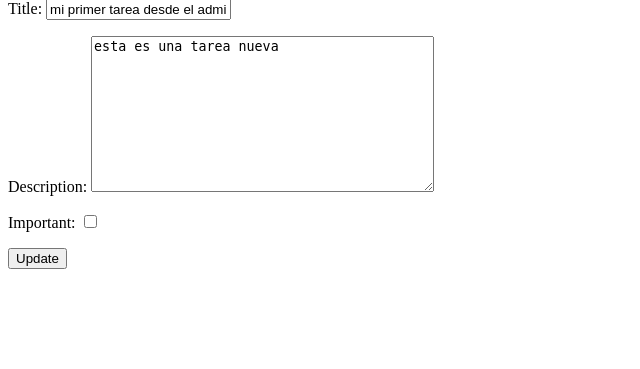
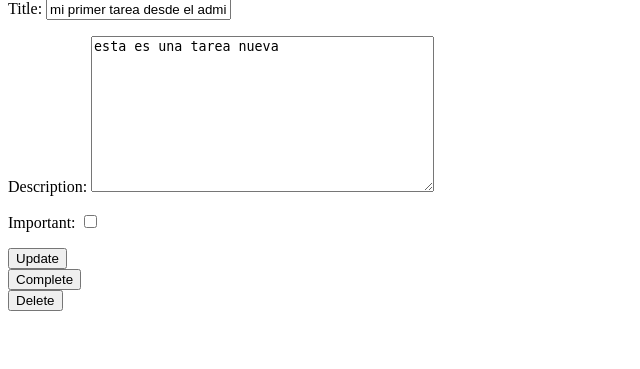
Before and after one commit to memonsalvo/crud-dj, a Django app: page /tasks/1/ in a window 1280 px wide. Shown: the part 151-520 px from the top of the page, without its empty margins (0-640 px from the left). Run offline with Django 4.2, Linux system fonts and the light colour scheme; data comes from the database, SQL or seed files in the repository.

Commit message:
complete_delete

```diff
--- a/djangocrud/urls.py
+++ b/djangocrud/urls.py
@@ -22,10 +22,12 @@ urlpatterns = [
     path('', views.home, name='home'),
     path('signup/', views.signup, name='signup'), # type: ignore
     path('tasks/', views.tasks, name='tasks'),
+    path('tasks/create/', views.create_task, name='create_task'),
+    path('tasks/<int:task_id>/complete', views.complete_task, name='complete_task'), # type: ignore
+    path('tasks/<int:task_id>/delete', views.delete_task, name='delete_task'), # type: ignore
+    path('tasks/<int:task_id>/', views.task_detail, name='task_detail'),
     path('logout/', views.signout, name='logout'),
     path('signin/', views.signin, name='signin'),
-    path('tasks/create/', views.create_task, name='create_task'),
-    path('tasks/<int:task_id>/', views.task_detail, name='task_detail'),
 ]
 #url de parametro dinamico, se indica que tipo de dato sera el parametro el cual debe
 #mostrarse en o añadirse como parametro en la funcion de su nombre
--- a/requirements.txt
+++ b/requirements.txt
@@ -1,2 +1,4 @@
 #pip install -r requirements.txt //para instalar en venv
-Django==4.2
+Django==4.1
+asgiref==3.5.2
+sqlparse==0.4.2
--- a/tasks/templates/task_detail.html
+++ b/tasks/templates/task_detail.html
@@ -11,4 +11,18 @@
         </button>
     </form>
 
+    <form action="{% url 'complete_task' task.id %}" method="POST">
+        {% csrf_token %}
+        <button>
+            Complete
+        </button>
+    </form>
+
+    <form action="{% url 'delete_task' task.id %}" method="POST">
+        {% csrf_token %}
+        <button>
+            Delete
+        </button>
+    </form>
+
 {% endblock %}
--- a/tasks/views.py
+++ b/tasks/views.py
@@ -5,7 +5,7 @@ from django.http import HttpResponse
 from django.contrib.auth import login, logout, authenticate
 from .forms import TaskForm
 from .models import Task  # se llama para hacer una consula a la bd
-#
+from django.utils import timezone  # se importa el metodo para usar zona horaria
 
 
 def home(request):
@@ -25,85 +25,119 @@ def signup(request):
                 )
                 user.save()
                 login(request, user)
-                return redirect('tasks')
+                return redirect("tasks")
             except:
-                return render(request, "signup.html", {
-                    "form": UserCreationForm,
-                    "error": "Username allready exist"})
+                return render(
+                    request,
+                    "signup.html",
+                    {"form": UserCreationForm, "error": "Username allready exist"},
+                )
 
-        return render(request, "signup.html", {
-            "form": UserCreationForm,
-            "error": "Password do not match"})
+        return render(
+            request,
+            "signup.html",
+            {"form": UserCreationForm, "error": "Password do not match"},
+        )
 
 
 def tasks(request):
     # esto devuelve todas las tareas que estan en la bd
     tasks = Task.objects.filter(user=request.user, datecompleted__isnull=True)
-    return render(request, 'tasks.html', {'tasks': tasks})
+    return render(request, "tasks.html", {"tasks": tasks})
+
+
 # de all se pasa a filter para filtrar la info por usuario y que no se acceda a datos
 # de otros usuarios por medio de un usuario normal
 # dentro del filtro se busca la info correspondiente al usuario actual en inicio de sesion
 
 
 def create_task(request):
-    if request.method == 'GET':
-        return render(request, 'create_task.html', {
-            'form': TaskForm
-        })
+    if request.method == "GET":
+        return render(request, "create_task.html", {"form": TaskForm})
     else:
         try:
             # le pasa los datos ingresados de post a la clase taskform
             form = TaskForm(request.POST)
             # este commit devuelve los datos dentro del form
             new_task = form.save(commit=False)
-            new_task.user = request.user  # es necesario llamar al usuario de la sesion por
+            new_task.user = (
+                request.user
+            )  # es necesario llamar al usuario de la sesion por
             new_task.save()
-            return redirect('tasks')  # al guardar redirecciona a la pag tasks
+            return redirect("tasks")  # al guardar redirecciona a la pag tasks
         except ValueError:  # se activa cuando consideremos un error
-            return render(request, 'create_task.html', {
-                'form': TaskForm,
-                'error': 'please provide valida data'  # mensaje de error sino funciona
-            })
+            return render(
+                request,
+                "create_task.html",
+                {
+                    "form": TaskForm,
+                    "error": "please provide valida data",  # mensaje de error sino funciona
+                },
+            )
 
 
 def task_detail(request, task_id):
-    if request.method == 'GET':
+    if request.method == "GET":
         task = get_object_or_404(Task, pk=task_id)
         form = TaskForm(instance=task)
-        return render(request, 'task_detail.html', {'task': task, 'form': form})
+        return render(request, "task_detail.html", {"task": task, "form": form})
     else:
         try:
-            task = get_object_or_404(Task, pk=task_id)#condicional predeterminado de django
-            form = TaskForm(request.POST, instance=task)#va a recibir todos los datos que tiene post
-            form.save()#los datos dados antes se guardan y eso lo actualiza
-            return redirect('tasks')
-        except ValueError:#en caso de tener un error
-            return render(request, 'task_detail.html', {
-                'error':"Error updating task"})
+            task = get_object_or_404(
+                Task, pk=task_id
+            )  # condicional predeterminado de django
+            form = TaskForm(
+                request.POST, instance=task
+            )  # va a recibir todos los datos que tiene post
+            form.save()  # los datos dados antes se guardan y eso lo actualiza
+            return redirect("tasks")
+        except ValueError:  # en caso de tener un error
+            return render(request, "task_detail.html", {"error": "Error updating task"})
+
+
 # asi mostrar la pagina en especifico de html que se quiere mostrar
 # en el diccionario se vincula la variable con el dato
 # es necesario al cambiar la forma de llamado llamar el modelo que se va a consultar
 
 
+def complete_task(request, task_id):
+    task = get_object_or_404(Task, pk=task_id, user=request.user)
+    if request.method == "POST":
+        task.datecompleted = timezone.now()  # para al darle al boton completar
+        task.save()  # inscriba los datos de la zona horaria justo en el momento
+        return redirect("tasks")  # redirecciona a la vista de tareas
+
+
+def delete_task(request, task_id):
+    task = get_object_or_404(Task, pk=task_id, user=request.user)
+    if request.method == "POST":
+        task.delete()
+        return redirect("tasks")  # redirecciona a la vista de tareas
+
+
 def signout(request):
     logout(request)
-    return redirect('home')
+    return redirect("home")
 
 
 def signin(request):
-    if request.method == 'GET':
-        return render(request, 'signin.html', {
-            'form': AuthenticationForm
-        })
+    if request.method == "GET":
+        return render(request, "signin.html", {"form": AuthenticationForm})
     else:
         user = authenticate(
-            request, username=request.POST['username'],
-            password=request.POST['password'])
+            request,
+            username=request.POST["username"],
+            password=request.POST["password"],
+        )
         if user is None:
-            return render(request, 'signin.html', {
-                'form': AuthenticationForm,
-                'error': 'Username or password is incorrect'
-            })
+            return render(
+                request,
+                "signin.html",
+                {
+                    "form": AuthenticationForm,
+                    "error": "Username or password is incorrect",
+                },
+            )
         else:
             login(request, user)
-            return redirect('tasks')
+            return redirect("tasks")
```
